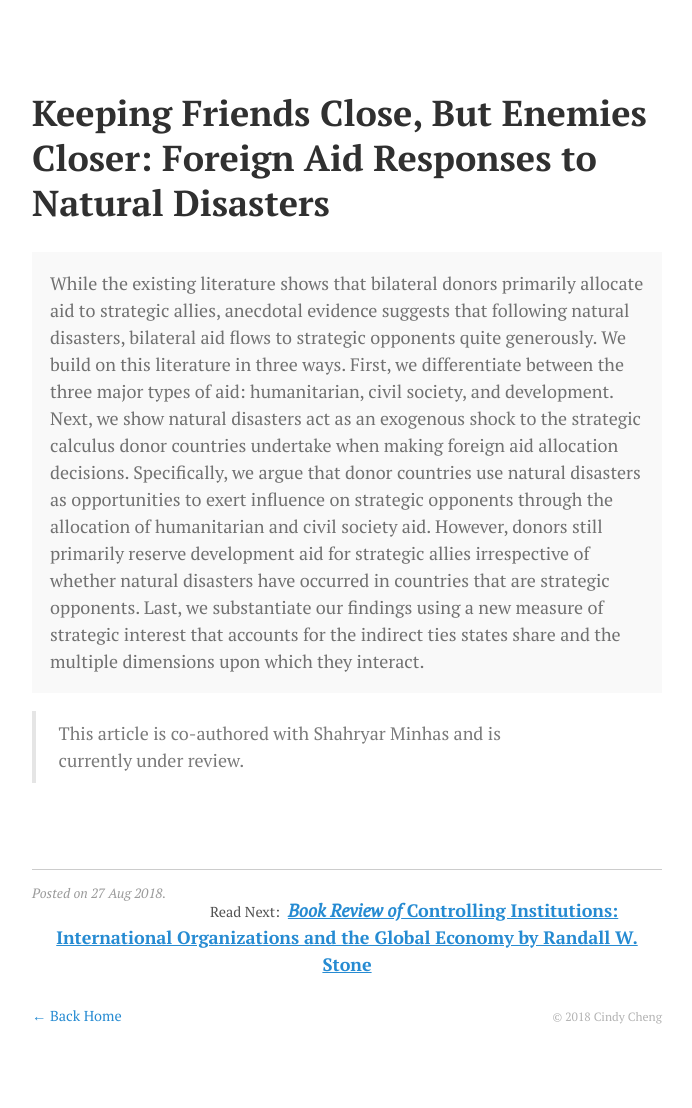
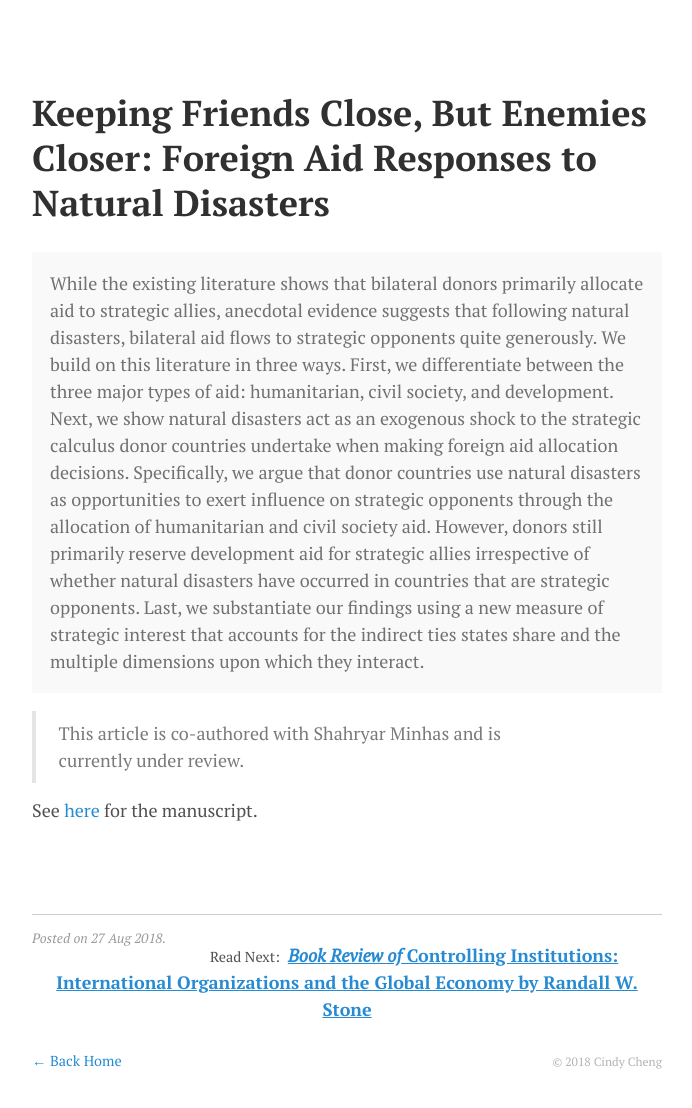
Before and after one commit to cindyyawencheng/cindyyawencheng.github.io, a Jekyll site: the page built from _posts/ongoing/2018-08-27-keepingfriendsclose.md, in a window 1280 px wide. Shown: the whole page, without its empty margins (293-985 px from the left). Built offline with Jekyll 4.4.1, drawn with Linux system fonts in a browser that asks for light colours; before the commit the page ends 1063 px from its top, so only the background shows below that.

Commit message:
add link for foreign aid paper

```diff
--- a/_posts/ongoing/2018-08-27-keepingfriendsclose.md
+++ b/_posts/ongoing/2018-08-27-keepingfriendsclose.md
@@ -12,7 +12,7 @@ While the existing literature shows that bilateral donors primarily allocate aid
 
 > This article is co-authored with Shahryar Minhas and is currently under review.
 
-
+See [here](https://syncandshare.lrz.de/dl/fiHuQEQPuEZTpARRS5h9Tddy/cheng_minhas_keepingEnemiesClose.pdf?inline) for the manuscript.
 
 <br>
 <br>
```
